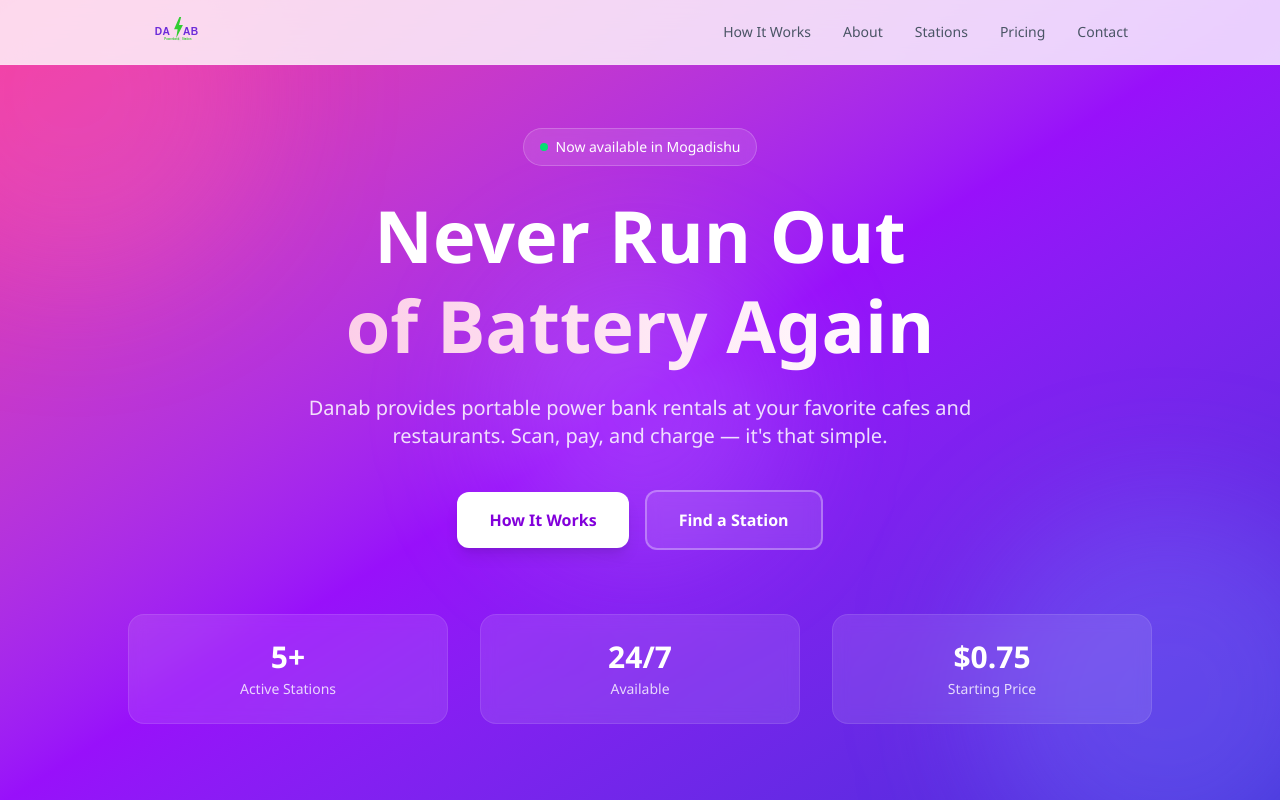
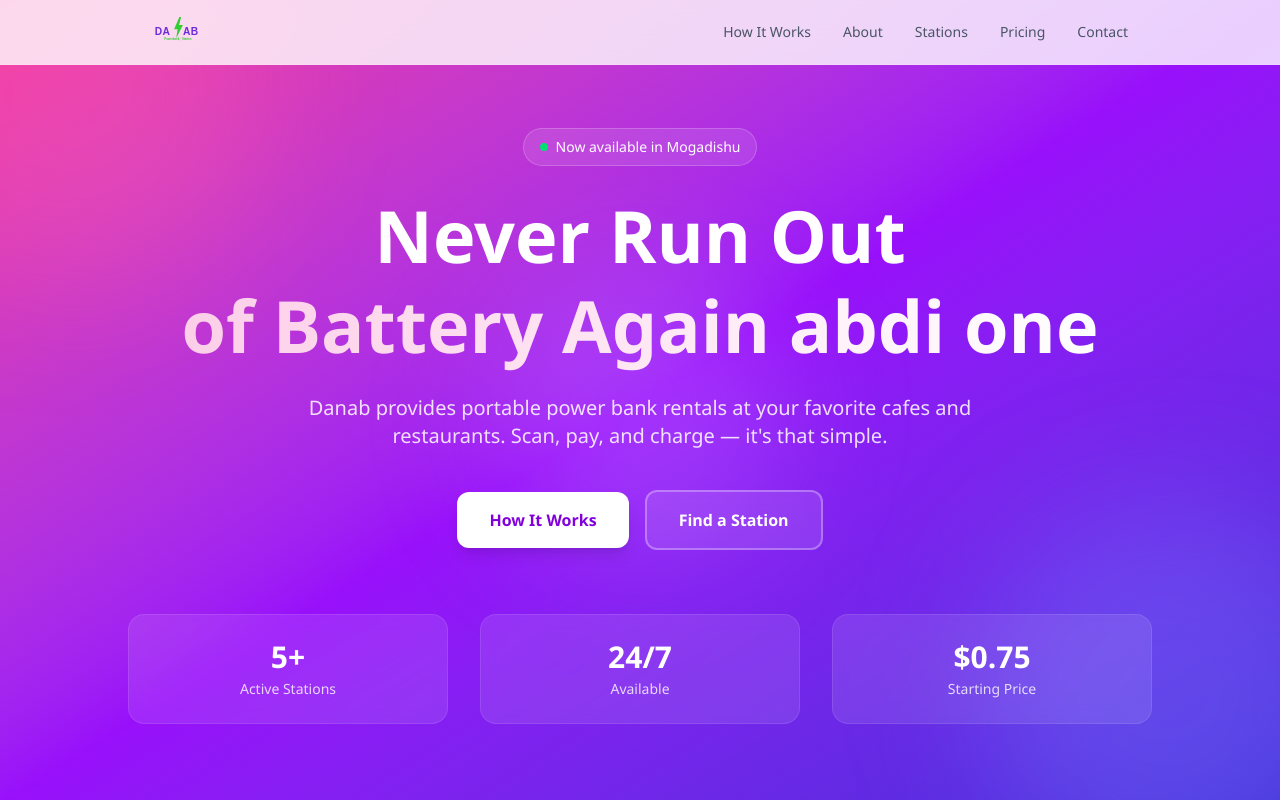
Before and after one commit to powerbankdanab-cmd/Danab, a Next.js app: page / in a window 1280 px wide. Shown: the top 800 px of the page. Built offline with nearby package versions, Linux system fonts and the light colour scheme.

Commit message:
chore: update hero copy and remove tracked env files

```diff
--- a/components/landing/Hero.tsx
+++ b/components/landing/Hero.tsx
@@ -19,7 +19,7 @@
           Never Run Out
           <br />
           <span className="bg-gradient-to-r from-pink-200 to-white bg-clip-text text-transparent">
-            of Battery Again
+            of Battery Again abdi one
           </span>
         </h1>
 
```
Also changed, not shown: 2 other files (tests, documents, lock files or other folders).
